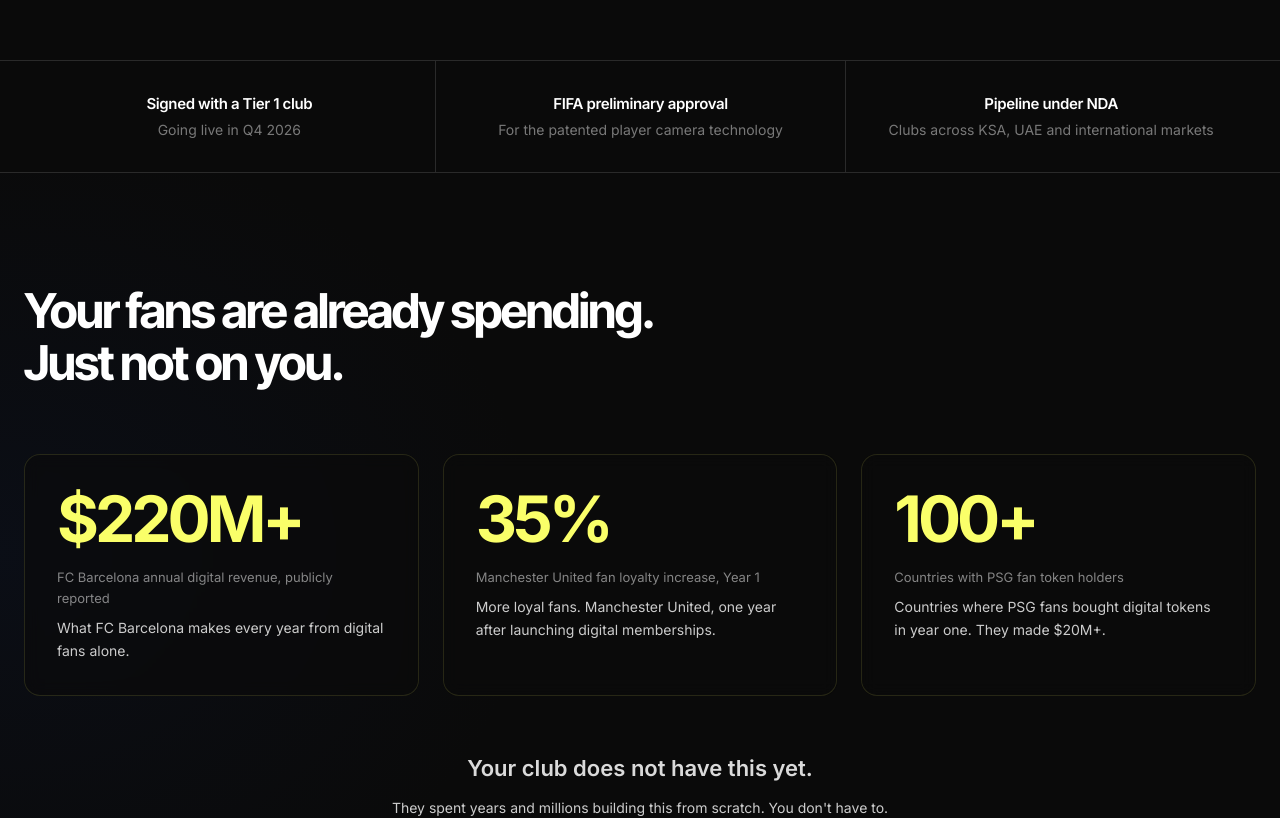
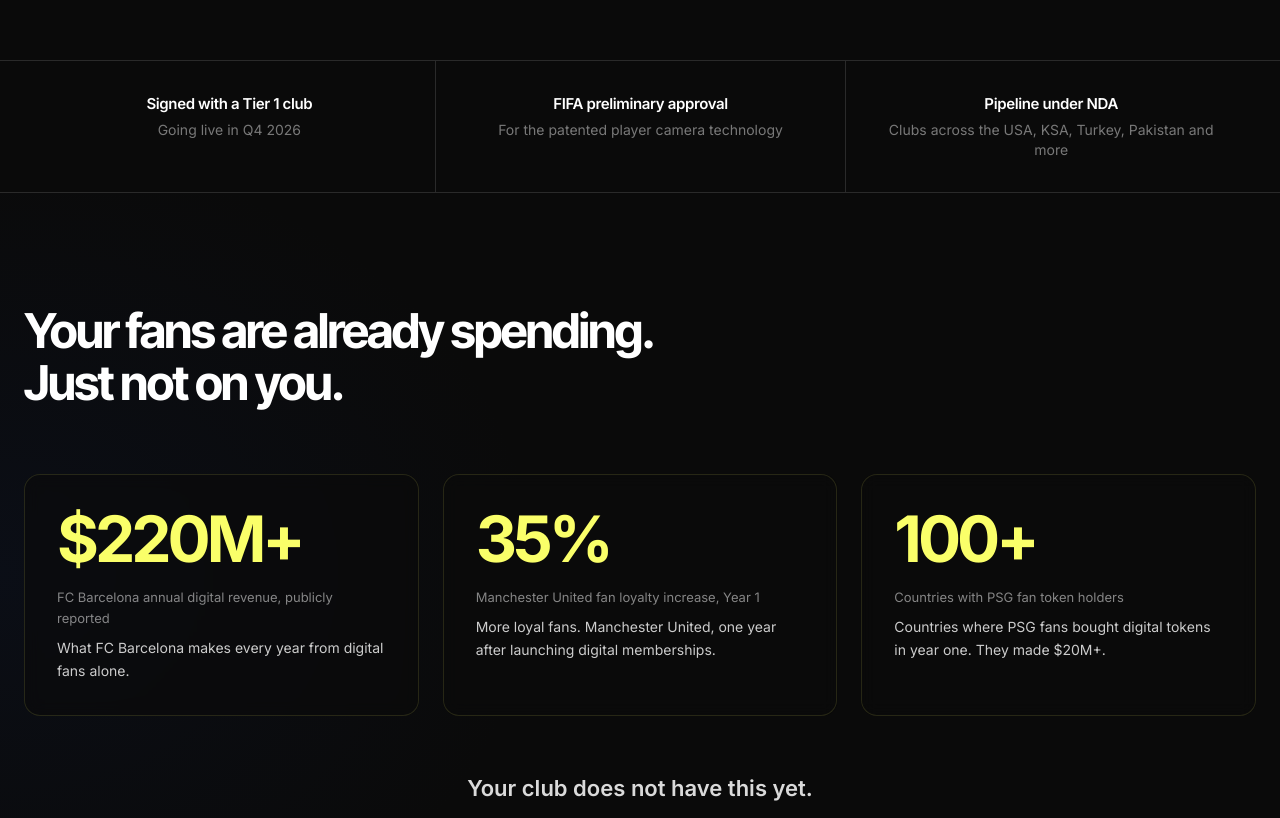
Before and after one commit to bobibcgroup/sportech-landing, a Next.js app: page / in a window 1280 px wide. Shown: the part 1140-1958 px from the top of the page. Built offline with nearby package versions, Linux system fonts and the light colour scheme; no server answers.

Commit message:
fix: pipeline markets — USA, KSA, Turkey, Pakistan and more

```diff
--- a/src/components/sections/proof-strip.tsx
+++ b/src/components/sections/proof-strip.tsx
@@ -16,7 +16,7 @@
     },
     {
       title: "Pipeline under NDA",
-      sub: "Clubs across KSA, UAE and international markets",
+      sub: "Clubs across the USA, KSA, Turkey, Pakistan and more",
     },
   ],
   ar: [
@@ -30,7 +30,7 @@
     },
     {
       title: "شراكات قيد التفاوض",
-      sub: "أندية في السعودية والإمارات وأسواق عالمية",
+      sub: "أندية في الولايات المتحدة والسعودية وتركيا وباكستان وغيرها",
     },
   ],
 } as const;
```
